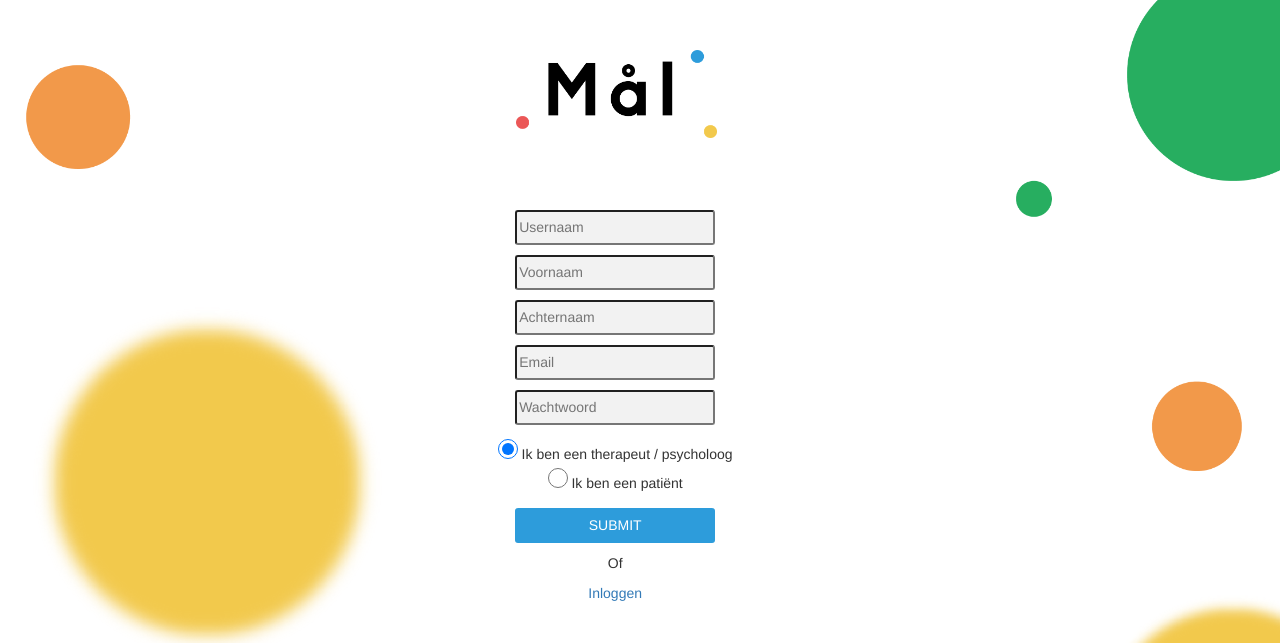
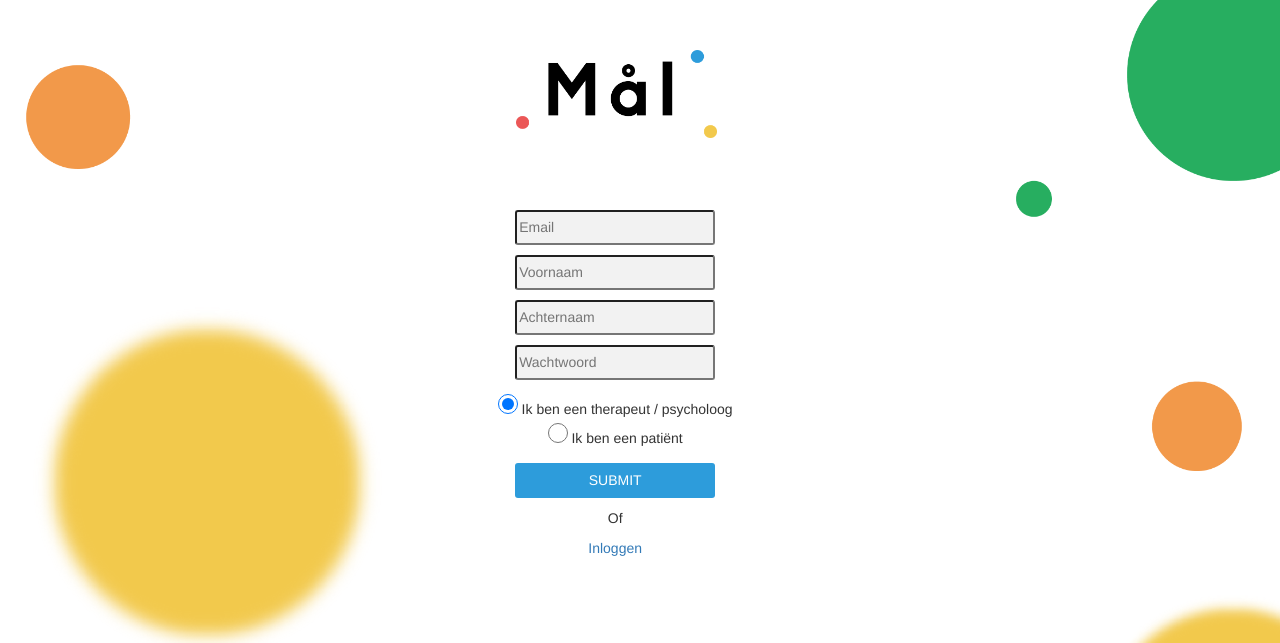
Before and after one commit to aronvanes/eindwerk2017, a PHP site: page /register.php in a window 1280 px wide. Shown: the top 643 px of the page. Run offline with PHP 8.4, Linux system fonts and the light colour scheme.

Commit message:
usernaam=email

```diff
--- a/register.php
+++ b/register.php
@@ -46,13 +46,11 @@ if (!empty($_POST)){
 <div class="logo"></div>
 
   <form action="#" method="post">
-    <input type="text" name="usernaam" id="usernaam" placeholder="Usernaam">
+    <input type="text" name="usernaam" id="usernaam" placeholder="Email">
     <br>
     <input type="text" name="voornaam" id="voornaam" placeholder="Voornaam">
     <br>
     <input type="text" name="achternaam" id="achternaam" placeholder="Achternaam">
-    <br>
-    <input type="text" name="email" id="email" placeholder="Email">
     <br>
     <input type="password" name="wachtwoord" id="wachtwoord" placeholder="Wachtwoord">
     <br>
```
